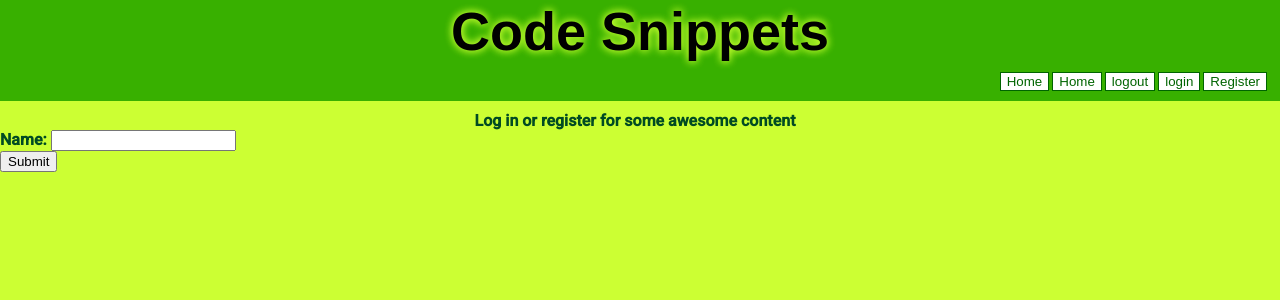
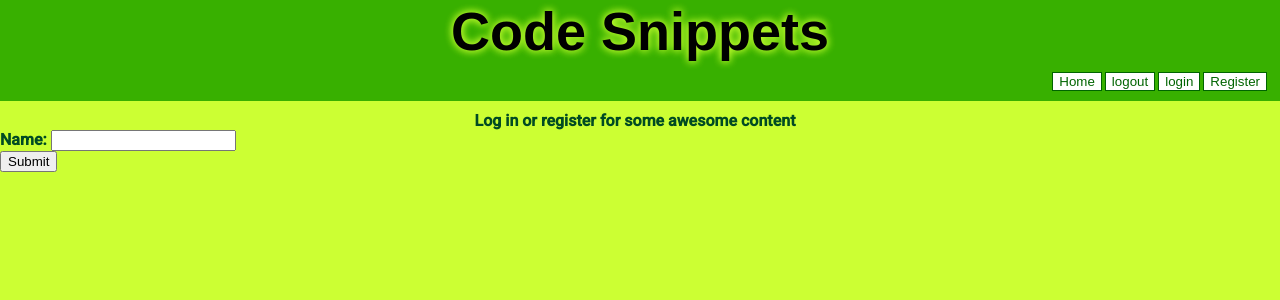
Before and after one commit to momentum-team-7/django-multiple-choice-tatianajoann, a Django app: page /language/new in a window 1280 px wide. Shown: the top 300 px of the page. Run offline with Django 3.2, Linux system fonts and the light colour scheme; some web fonts are replaced.

Commit message:
bye home button

```diff
--- a/templates/base.html
+++ b/templates/base.html
@@ -26,7 +26,6 @@
         {% if request.user.is_superuser %}
         <button><a href="http://127.0.0.1:8000/allusers">All Users</a></button>
         {% endif %}
-        <button><a href='http://127.0.0.1:8000' class="nav">Home</a></button>
 
             {% if user.is_authenticated %}
             {% for profile in profiles %}
```
